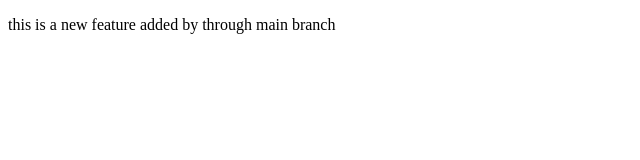
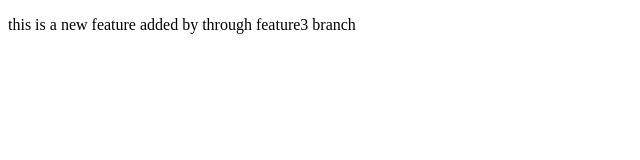
Before and after one commit to sangyapucharankumar/addedlocalrepoforsecondtime, a plain HTML site: page index.html in a window 1280 px wide. Shown: the full height of the page, 0-640 px from the left. Drawn offline with Linux system fonts and the light colour scheme.

Commit message:
file modified through feature3 branch.

```diff
--- a/index.html
+++ b/index.html
@@ -7,7 +7,7 @@
 </head>
 <body>
 
-    <p>this is a new feature added by through main branch</p>
+    <p>this is a new feature added by through feature3 branch</p>
 
 </body>
 </html>
```
